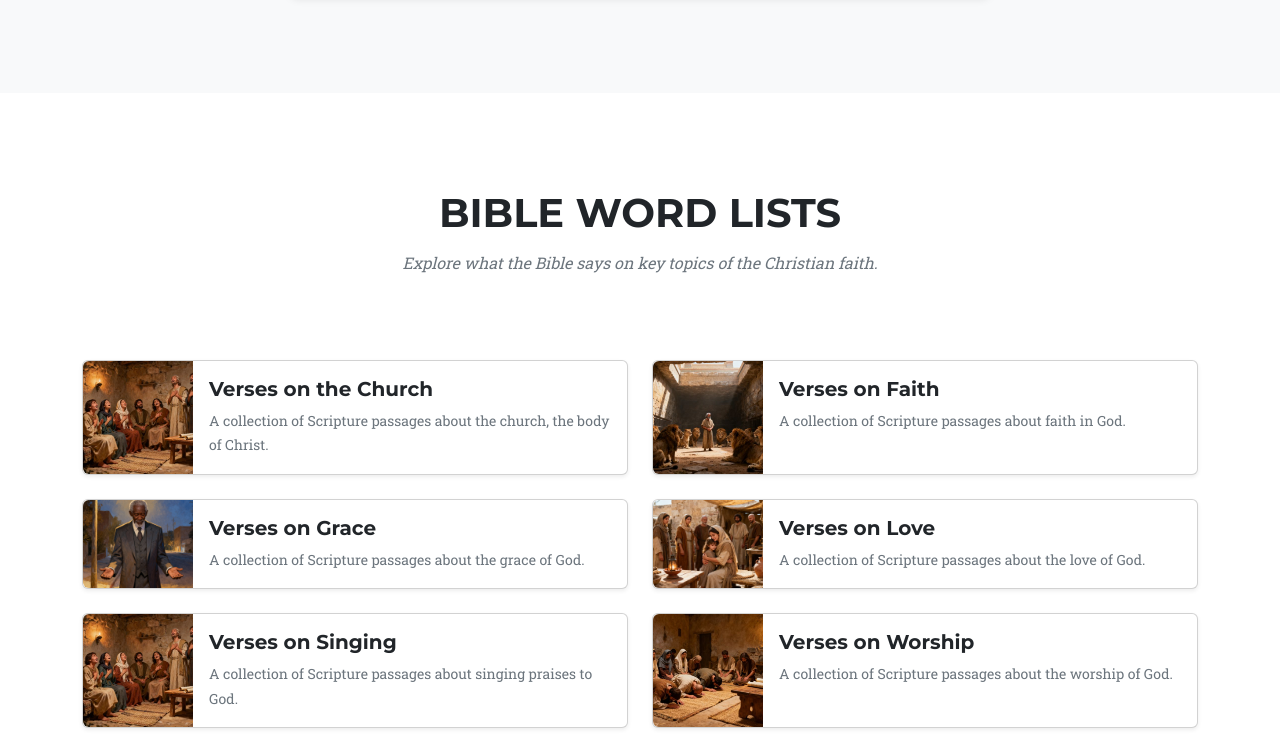
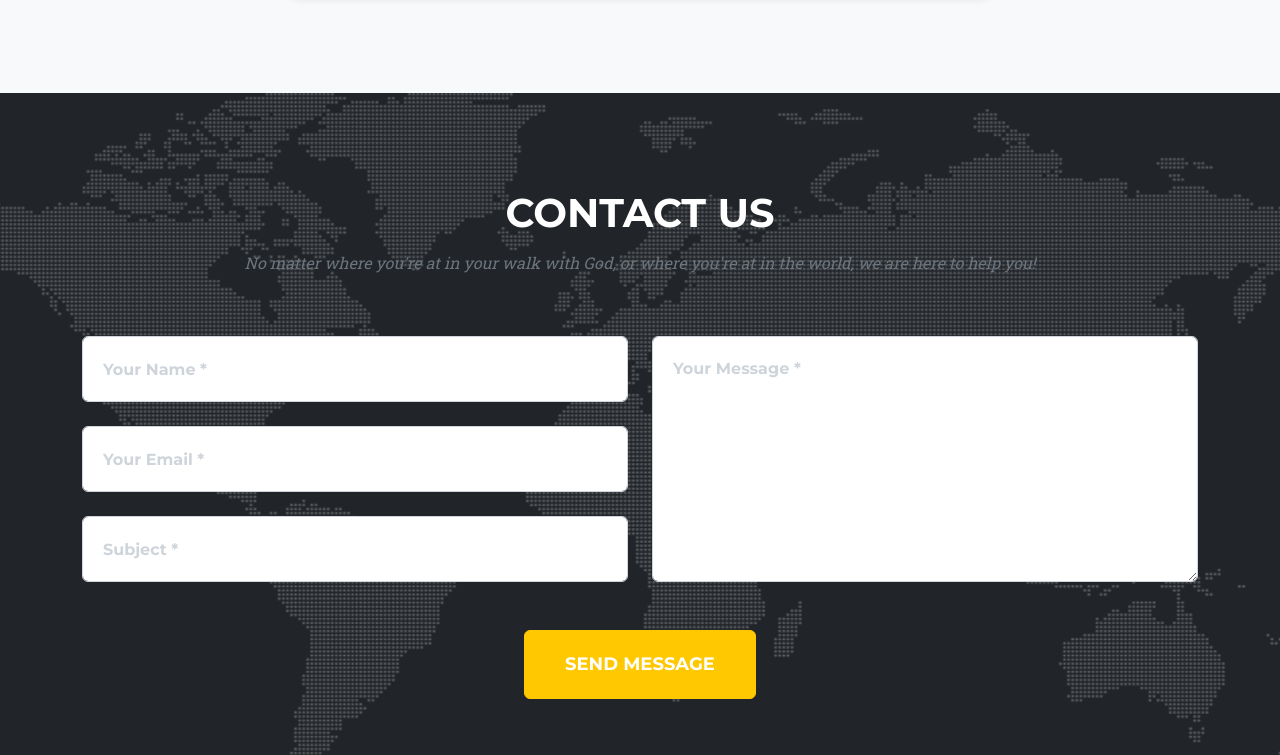
Before and after one commit to jr-nv/website, a plain HTML site: page index.html in a window 1280 px wide. Shown: the part 2344-3099 px from the top of the page. Drawn offline with nearby package versions, Linux system fonts and the light colour scheme.

Commit message:
Hide New Section

```diff
--- a/index.html
+++ b/index.html
@@ -165,7 +165,7 @@
             </div>
         </section>
         <!-- Bible Word Lists-->
-        <section class="page-section" id="bible-word-lists">
+        <section class="page-section d-none" id="bible-word-lists">
             <div class="container">
                 <div class="text-center">
                     <h2 class="section-heading text-uppercase">Bible Word Lists</h2>
```
